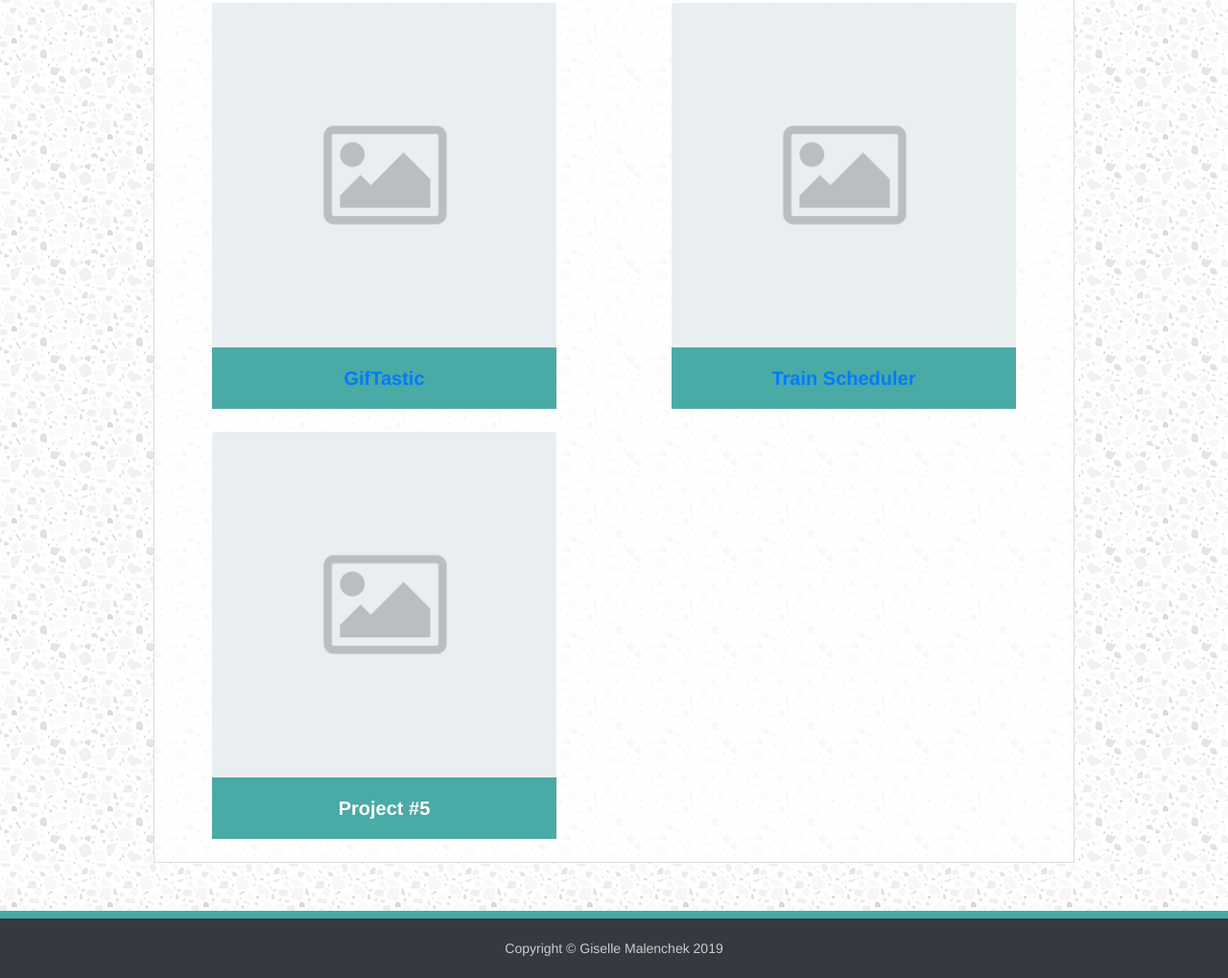
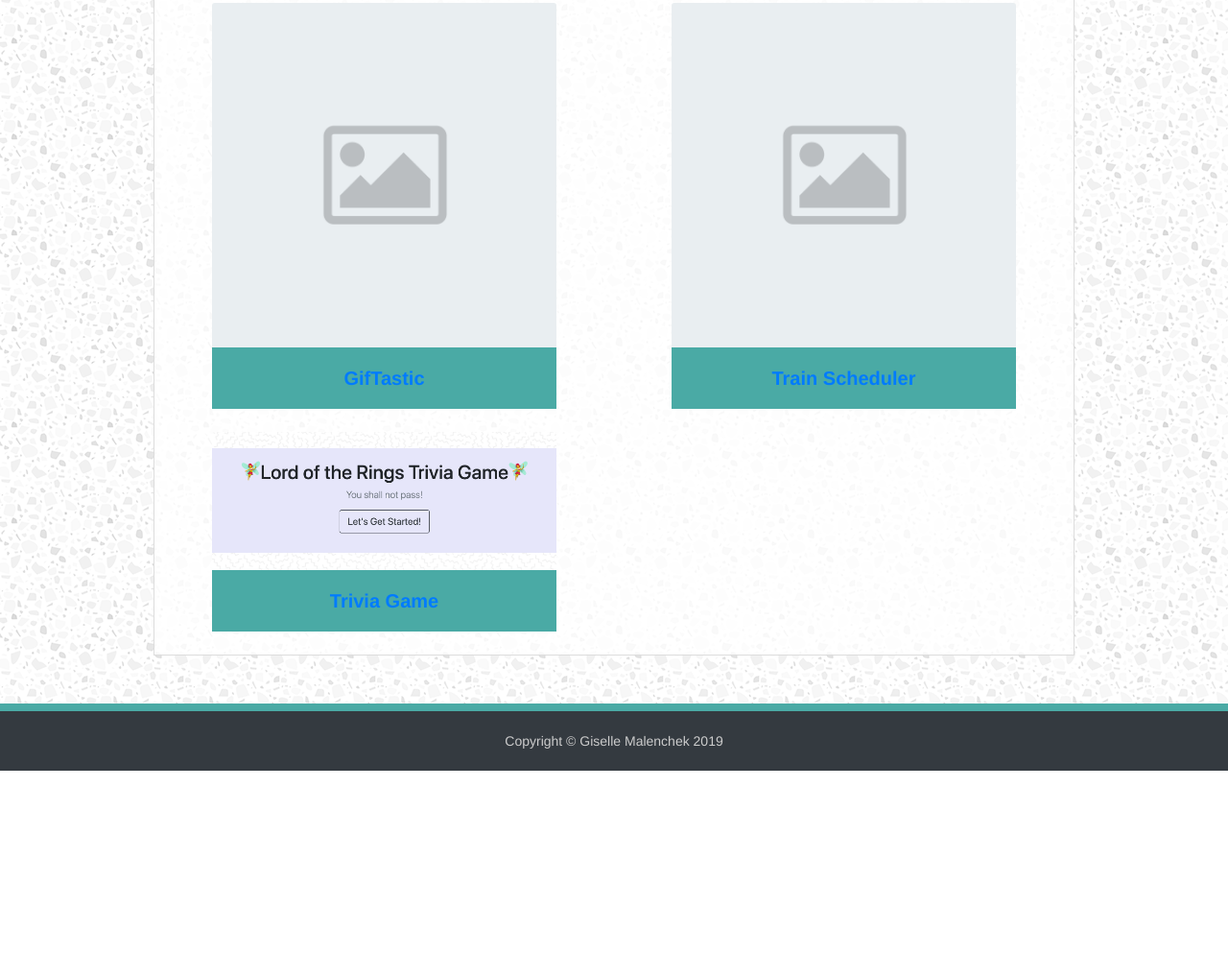
Before and after one commit to herrenchek/Bootstrap-Portfolio, a plain HTML site: page portfolio.html in a window 1280 px wide. Shown: the part 652-1671 px from the top of the page at 96% size. After the commit the page ends 1455 px from the top, so only its background shows below. Drawn offline with nearby package versions, Linux system fonts and the light colour scheme.

Commit message:
Updated portfolio

```diff
--- a/portfolio.html
+++ b/portfolio.html
@@ -85,9 +85,9 @@
             <div class="row">
                 <div class="col-md-6">
                     <div class="card mx-auto mb-4" style="width: 80%;">
-                        <img src="assets/images/blank.png" class="card-img-top" alt="Placeholder." />
+                        <img src="assets/images/trivia.png" class="card-img-top" alt="Placeholder." />
                         <div class="card-body">
-                            <h5 class="card-title font-weight-bold text-center">Project &#35;5</h5>
+                            <h5 class="card-title font-weight-bold text-center"><a href="https://herrenchek.github.io/TriviaGame/" target="_blank">Trivia Game</a></h5>
                         </div>
                     </div>
                 </div>
```
Also changed, not shown: assets/images/trivia.png (added), 3 other files.
